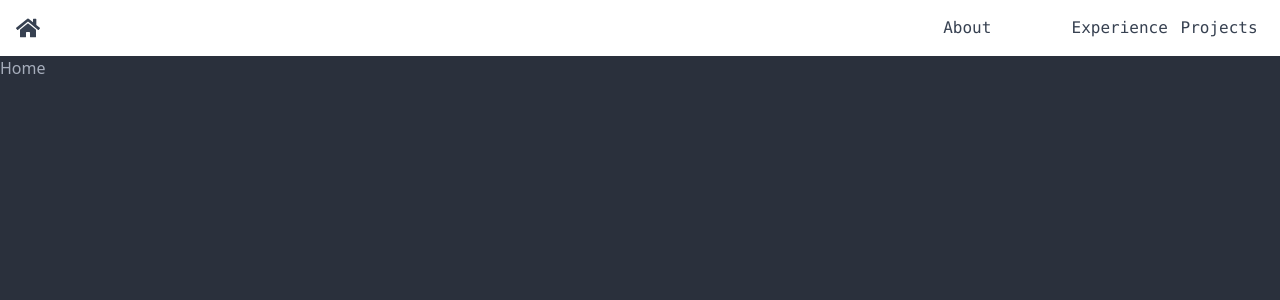
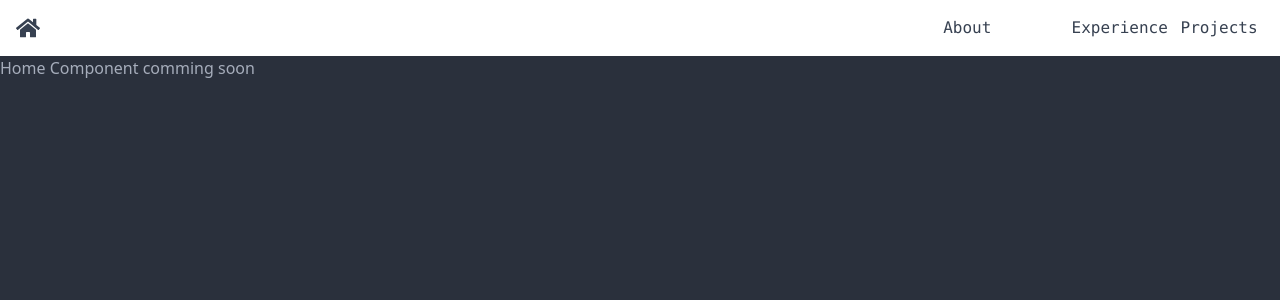
Before and after one commit to Niteshkumar152/Upgraded_Portfolio, a React (Create React App) app: page / in a window 1280 px wide. Shown: the top 300 px of the page. Built offline with nearby package versions, Linux system fonts and the light colour scheme.

Commit message:
Home component coming soon !!

```diff
--- a/src/pages/Home.jsx
+++ b/src/pages/Home.jsx
@@ -1,8 +1,5 @@
-
 function Home() {
-  return (
-    <div>Home</div>
-  )
+  return <div>Home Component comming soon</div>;
 }
 
-export default Home
+export default Home;
```
